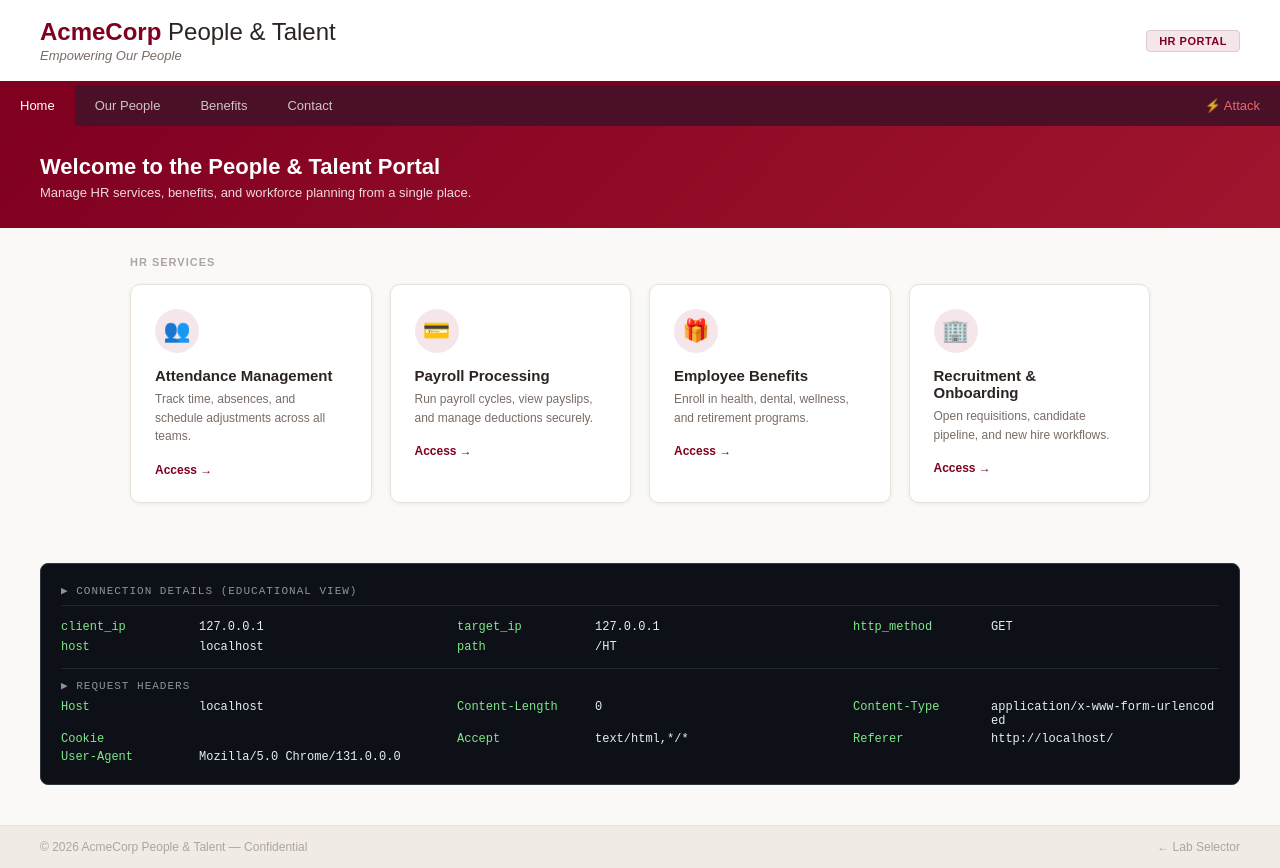
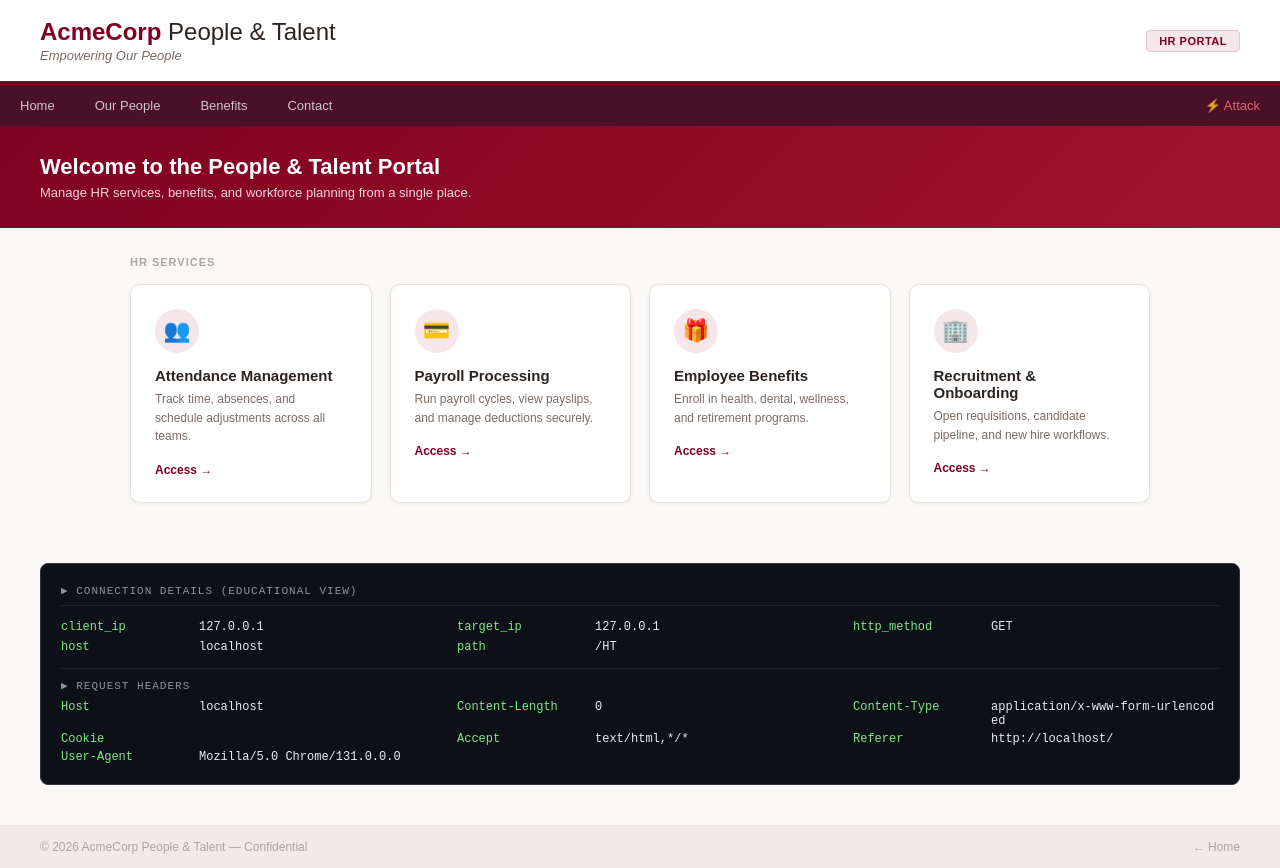
Before and after one commit to jhasensio/backend-jit-test, a Flask app: page /HT in a window 1280 px wide. Run offline with Flask 3, Linux system fonts and the light colour scheme.

Commit message:
feat: add HOME link to all pages pointing to /home
- app.py: /home route added as alias for / (same landing page)
- All dept navs: Home tab now links to /home instead of the dept page itself
- All dept footers: renamed 'Lab Selector' to 'Home', pointing to /home
- All pages: clicking the logo navigates to /home
- search.html: Home nav link updated to /home

```diff
--- a/app.py
+++ b/app.py
@@ -37,6 +37,7 @@ def get_demo_db():
     return conn
 
 @app.route('/')
+@app.route('/home')
 def landing():
     q = request.args.get('q', '')
     return render_template('landing.html', q=q, conn=get_connection_info())
--- a/templates/ht.html
+++ b/templates/ht.html
@@ -169,14 +169,16 @@
 
 <header>
     <div>
-        <div class="logo-text"><strong>AcmeCorp</strong> People &amp; Talent</div>
-        <div class="logo-sub">Empowering Our People</div>
+        <a href="/home" style="text-decoration:none;color:inherit;">
+            <div class="logo-text"><strong>AcmeCorp</strong> People &amp; Talent</div>
+            <div class="logo-sub">Empowering Our People</div>
+        </a>
     </div>
     <span class="dept-badge">HR PORTAL</span>
 </header>
 
 <nav>
-    <a href="/HT" {% if tab != 'attack' %}class="active"{% endif %}>Home</a>
+    <a href="/home">Home</a>
     <a href="#">Our People</a>
     <a href="#">Benefits</a>
     <a href="#">Contact</a>
@@ -296,7 +298,7 @@
 
 <footer>
     <span>&copy; 2026 AcmeCorp People &amp; Talent &mdash; Confidential</span>
-    <a href="/">&#8592; Lab Selector</a>
+    <a href="/home">&#8592; Home</a>
 </footer>
 
 </body>
--- a/templates/landing.html
+++ b/templates/landing.html
@@ -218,8 +218,10 @@
 
 <header>
     <div>
-        <div class="logo-text"><strong>AcmeCorp</strong> Lab Environment</div>
-        <div class="logo-sub">Web Application Security Sandbox</div>
+        <a href="/home" style="text-decoration:none;color:inherit;">
+            <div class="logo-text"><strong>AcmeCorp</strong> Lab Environment</div>
+            <div class="logo-sub">Web Application Security Sandbox</div>
+        </a>
     </div>
     <span class="session-pill">Session Active</span>
 </header>
```
Also changed, not shown: templates/eng.html (+6 -4 lines), templates/fin.html (+6 -4 lines), templates/search.html (+5 -3 lines).
